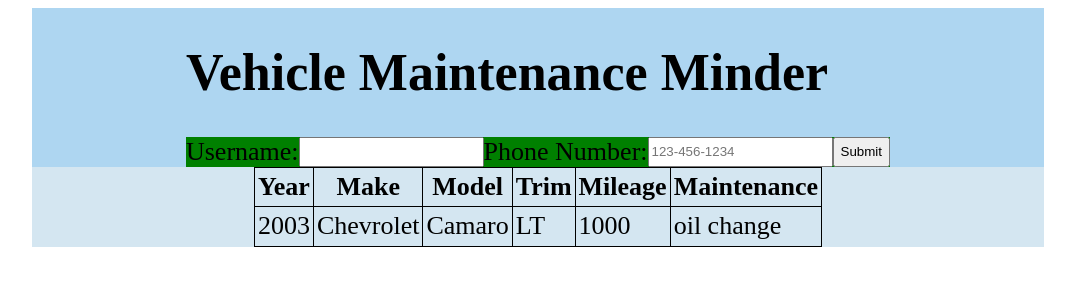
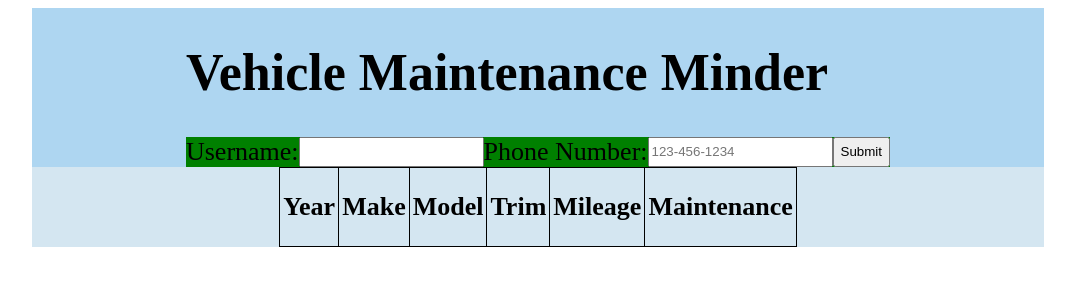
Before and after one commit to jjdev86/Vehicle-Maintenance-Minder-, a React app: page / in a window 1280 px wide. Shown: the top 300 px of the page, without its empty margins (102-1177 px from the left). Built offline with nearby package versions, Linux system fonts and the light colour scheme; the HTML template or start-up script is replaced by a standard one.

Commit message:
Vehicle maps feature added

```diff
--- a/client/src/components/AddVehicle.jsx
+++ b/client/src/components/AddVehicle.jsx
@@ -67,20 +67,25 @@ class AddVehicle extends Component {
     this.setState({
       [name]: event.target.value
     }, () => {
-      console.log(this.state);
+      // console.log(this.state);
     })
   }
 
   saveCar(event) {
     event.preventDefault();
     axios.post(
-      '/newVehicle',
+      '/newCar',
       {
-
+        user_id: this.props.user_id,
+        "car-year": this.state["car-year"],
+        "car-make": this.state["car-make"],
+        "car-model": this.state["car-model"],
+        "car-model-trim": this.state["car-model-trim"],
+        "car-mileage": this.state["car-mileage"],
       })
       .then(response => {
         console.log(response, `RESPONSE FROM SERVER`);
-        this.props.saveVehicle();
+        this.props.saveVehicle(response.data);
       })
       .catch(err => {
         console.log(err, `THIS IS AN ERROR`);
@@ -92,7 +97,7 @@ class AddVehicle extends Component {
       <Wrapper>
         <Innerwrap>
           <TableDiv>
-            <Table style={{ "border": "1px solid black", "border-collapse": "collapse", "align": "center" }}>
+            <Table style={{ "border": "1px solid black", borderCollapse: "collapse", "align": "center" }}>
               <tbody>
                 <tr>
                   <th>Year:</th>
--- a/client/src/components/App.jsx
+++ b/client/src/components/App.jsx
@@ -49,7 +49,7 @@ class App extends Component {
     constructor(props) {
         super(props);
         this.state = {
-            test: 'hello',
+            carData: [],
             showPopup: false,
             userId: null,
             username: '',
@@ -62,16 +62,26 @@ class App extends Component {
     }
 
     addUser(user) {
-      this.setState({ userId: user.user_id, username: user.username});
+        this.setState({ userId: user.user_id, username: user.username });
     }
 
-
+    updateCarData(data) {
+        this.setState({ carData: data }, () => {
+            console.log(this.state.carData, 'App car Data was set')
+            this.toggleAddVehicle();
+        });
+        // this.setState({ carData: data });
+    }
     render() {
         return (
             <Wrapper>
                 <Subwrapper>
                     <Username>
-                        {this.state.username}
+                        {this.state.userId ?
+                            `Welcome ${this.state.username}`
+                            :
+                            null
+                        }
                     </Username>
                     <Header>
                         <h1>Vehicle Maintenance Minder</h1>
@@ -79,17 +89,20 @@ class App extends Component {
                             else, display the user's cars.
                         */}
                         {this.state.userId ?
-                          <Add onClick={this.toggleAddVehicle.bind(this)}>Add Vehicle</Add>
-                          :
-                          <AddUser createUser={this.addUser.bind(this)}/>
+                            <>
+                                <Add onClick={this.toggleAddVehicle.bind(this)}>Add Vehicle</Add>
+                                {/* <Vehicle cars={this.state.carData} /> */}
+                            </>
+                            :
+                            <AddUser createUser={this.addUser.bind(this)} />
                         }
                     </Header>
                     {/* adds the vehicles added by the user */}
-                    <Vehicle />
+                    {/* <Vehicle /> */}
                     {this.state.showPopup ?
-                        <AddVehicle saveVehicle={this.toggleAddVehicle.bind(this)}
+                        <AddVehicle saveVehicle={this.updateCarData.bind(this)} user_id={this.state.userId}
                         />
-                        : null
+                        : <Vehicle cars={this.state.carData} />
                     }
                 </Subwrapper>
             </Wrapper>
--- a/client/src/components/Vehicle.jsx
+++ b/client/src/components/Vehicle.jsx
@@ -33,15 +33,16 @@ class Vehicle extends Component {
   constructor(props) {
     super(props);
     this.state = {
-      data: []
+      data: props.cars
     }
   }
 
 
   render() {
+    console.log(this.state.data, `Vehicle State`)
     return (
       <Wrapper>
-        <Table style={{ "border": "1px solid black", "border-collapse": "collapse" }}>
+        <Table style={{ "border": "1px solid black", "borderCollapse": "collapse" }}>
           <tbody>
             <tr>
               <th>Year</th>
@@ -51,14 +52,17 @@ class Vehicle extends Component {
               <th>Mileage</th>
               <th>Maintenance</th>
             </tr>
-            <tr>
-              <td>2003</td>
-              <td>Chevrolet</td>
-              <td>Camaro</td>
-              <td>LT</td>
-              <td>1000</td>
-              <td>oil change</td>
-            </tr>
+            {this.state.data.map(car => (
+              <tr key={car.car_id}>
+                <td>{car.car_year}</td>
+                <td>{car.car_make}</td>
+                <td>{car.car_model}</td>
+                <td>{car.car_model_trim}</td>
+                <td>{car.car_mileage}</td>
+                <td>oil change</td>
+              </tr>
+            ))}
+
           </tbody>
         </Table>
       </Wrapper>
```
